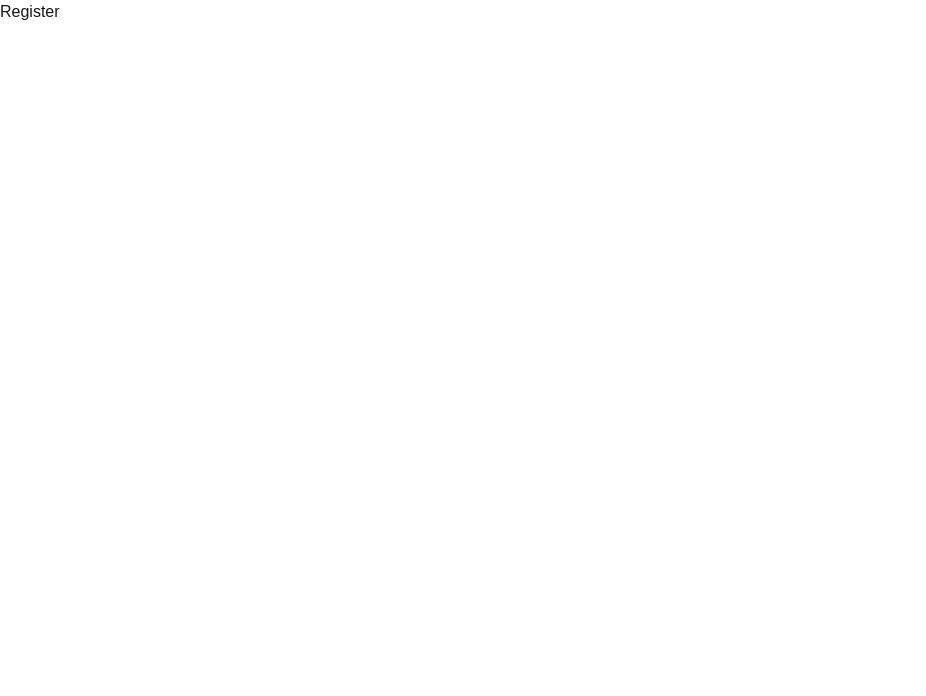
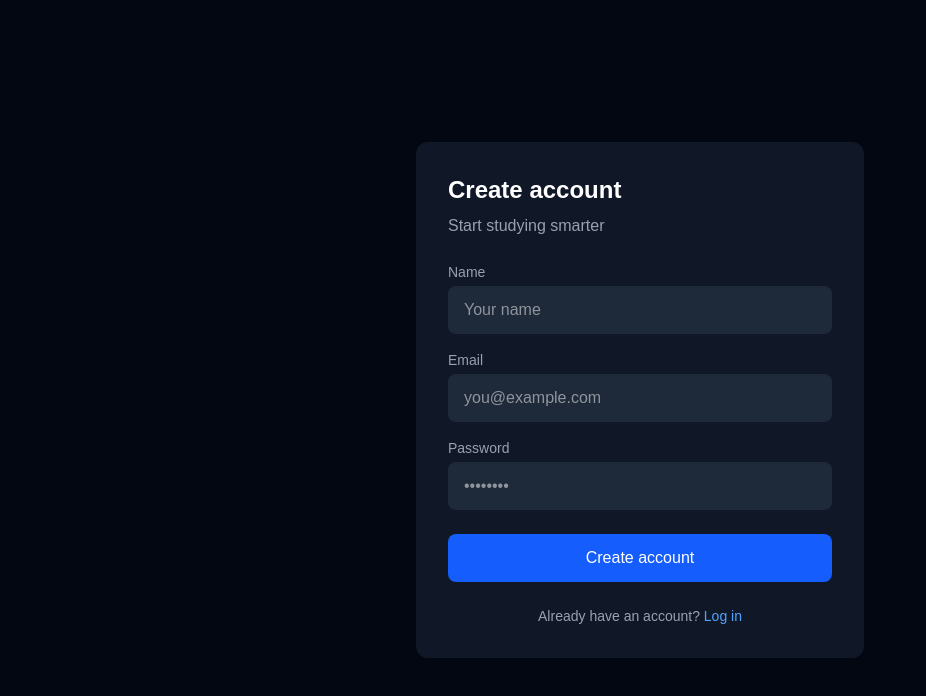
Before and after one commit to shivani-d-13/ai-study-tool, a Next.js app: page /register in a window 1280 px wide. Shown: the top 696 px of the page, without its empty margins (0-926 px from the left). Built offline with nearby package versions, Linux system fonts and the light colour scheme.

Commit message:
Created login & register pages

```diff
--- a/app/login/page.js
+++ b/app/login/page.js
@@ -1 +1,41 @@
-export default function Login() { return <div>Login</div> }
+export default function Login() {
+  return (
+    <main className="min-h-screen flex items-center justify-center bg-gray-950">
+      <div className="bg-gray-900 p-8 rounded-xl w-full max-w-md">
+        <h1 className="text-2xl font-bold text-white mb-2">Welcome back</h1>
+        <p className="text-gray-400 mb-6">Log in to your account</p>
+
+        <div className="flex flex-col gap-4">
+          <div>
+            <label className="text-sm text-gray-400 mb-1 block">Email</label>
+            <input
+              type="email"
+              placeholder="you@example.com"
+              className="w-full bg-gray-800 text-white px-4 py-3 rounded-lg outline-none focus:ring-2 focus:ring-blue-600"
+            />
+          </div>
+
+          <div>
+            <label className="text-sm text-gray-400 mb-1 block">Password</label>
+            <input
+              type="password"
+              placeholder="••••••••"
+              className="w-full bg-gray-800 text-white px-4 py-3 rounded-lg outline-none focus:ring-2 focus:ring-blue-600"
+            />
+          </div>
+
+          <button className="bg-blue-600 hover:bg-blue-700 text-white py-3 rounded-lg font-medium transition mt-2">
+            Log in
+          </button>
+        </div>
+
+        <p className="text-gray-400 text-sm text-center mt-6">
+          Don't have an account?{" "}
+          <a href="/register" className="text-blue-400 hover:underline">
+            Sign up
+          </a>
+        </p>
+      </div>
+    </main>
+  )
+}
--- a/app/register/page.js
+++ b/app/register/page.js
@@ -1 +1,50 @@
-export default function Register() { return <div>Register</div> }
+export default function Register() {
+  return (
+    <main className="min-h-screen flex items-center justify-center bg-gray-950">
+      <div className="bg-gray-900 p-8 rounded-xl w-full max-w-md">
+        <h1 className="text-2xl font-bold text-white mb-2">Create account</h1>
+        <p className="text-gray-400 mb-6">Start studying smarter</p>
+
+        <div className="flex flex-col gap-4">
+          <div>
+            <label className="text-sm text-gray-400 mb-1 block">Name</label>
+            <input
+              type="text"
+              placeholder="Your name"
+              className="w-full bg-gray-800 text-white px-4 py-3 rounded-lg outline-none focus:ring-2 focus:ring-blue-600"
+            />
+          </div>
+
+          <div>
+            <label className="text-sm text-gray-400 mb-1 block">Email</label>
+            <input
+              type="email"
+              placeholder="you@example.com"
+              className="w-full bg-gray-800 text-white px-4 py-3 rounded-lg outline-none focus:ring-2 focus:ring-blue-600"
+            />
+          </div>
+
+          <div>
+            <label className="text-sm text-gray-400 mb-1 block">Password</label>
+            <input
+              type="password"
+              placeholder="••••••••"
+              className="w-full bg-gray-800 text-white px-4 py-3 rounded-lg outline-none focus:ring-2 focus:ring-blue-600"
+            />
+          </div>
+
+          <button className="bg-blue-600 hover:bg-blue-700 text-white py-3 rounded-lg font-medium transition mt-2">
+            Create account
+          </button>
+        </div>
+
+        <p className="text-gray-400 text-sm text-center mt-6">
+          Already have an account?{" "}
+          <a href="/login" className="text-blue-400 hover:underline">
+            Log in
+          </a>
+        </p>
+      </div>
+    </main>
+  )
+}
```
